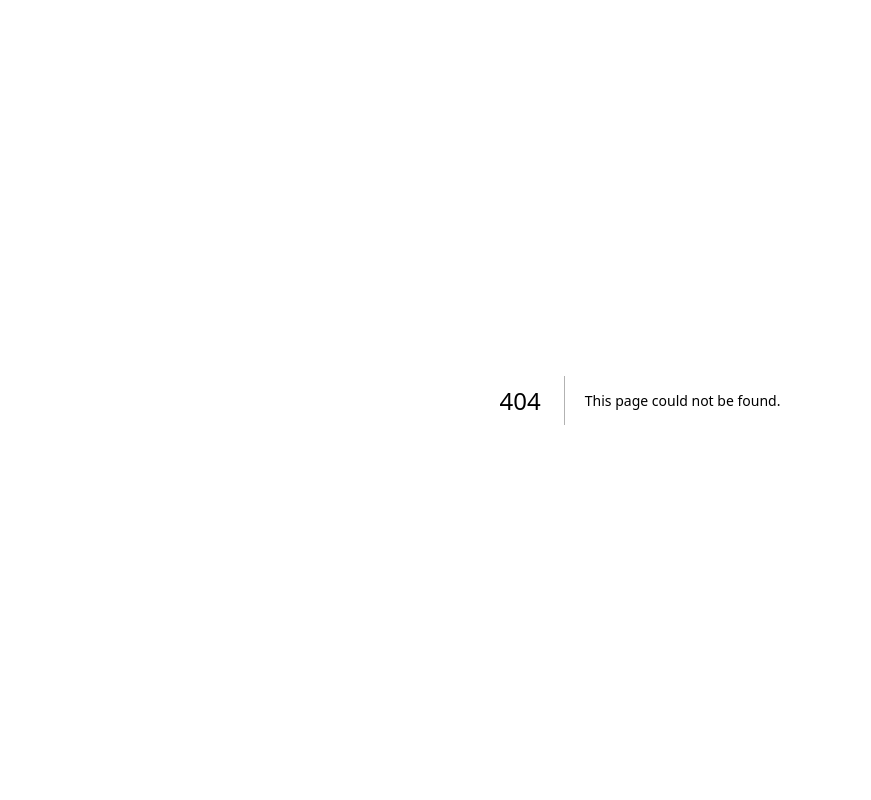
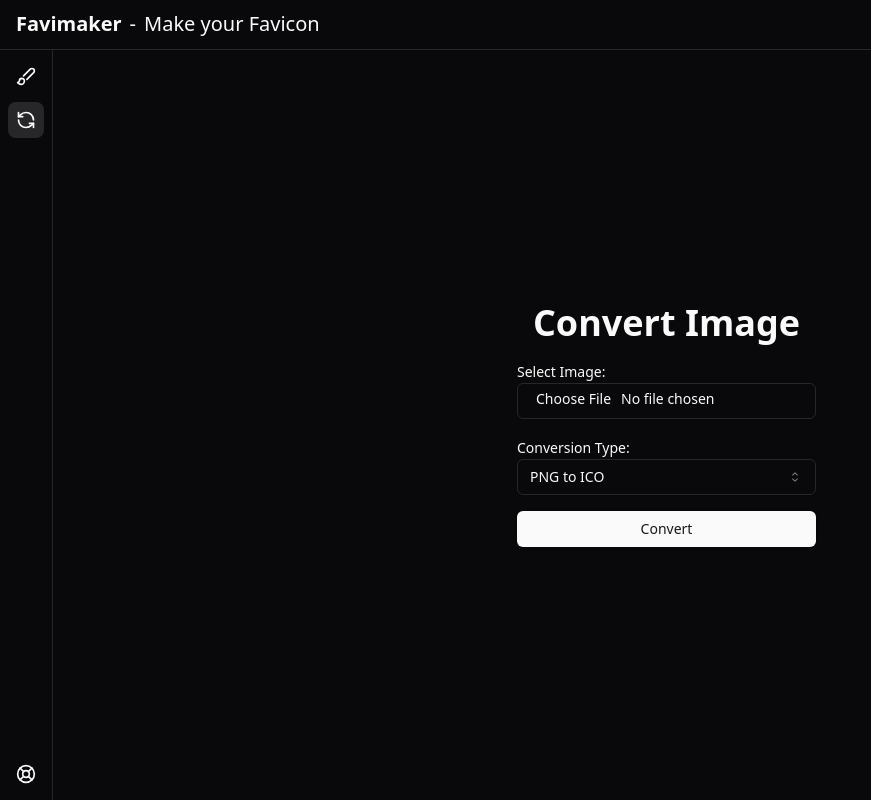
Before and after one commit to ellioht/favimaker, a Next.js app: page /convert in a window 1280 px wide. Before the commit this address had no page. Shown: the whole page, without its empty margins (0-871 px from the left). Built offline with nearby package versions, Linux system fonts and the light colour scheme.

Commit message:
convert ico png

```diff
--- a/package.json
+++ b/package.json
@@ -21,12 +21,15 @@
     "class-variance-authority": "^0.7.0",
     "clsx": "^2.1.1",
     "cmdk": "^1.0.0",
+    "icojs": "^0.19.4",
     "lucide-react": "^0.439.0",
     "next": "^14.2.15",
     "next-themes": "^0.3.0",
+    "png-to-ico": "^2.1.8",
     "react": "^18",
     "react-colorful": "^5.6.1",
     "react-dom": "^18",
+    "sharp": "^0.33.5",
     "tailwind-merge": "^2.5.2",
     "tailwindcss-animate": "^1.0.7",
     "vaul": "^0.9.3"
--- /dev/null
+++ b/src/app/api/convert/route.ts
@@ -0,0 +1,72 @@
+import { NextResponse } from "next/server";
+import sharp from "sharp";
+import pngToIco from "png-to-ico";
+import ico from "icojs";
+
+export const runtime = "nodejs";
+
+export async function POST(request: Request): Promise<NextResponse> {
+  try {
+    const formData = await request.formData();
+    const file = formData.get("file");
+    const conversionType = formData.get("conversionType");
+
+    if (!file || !conversionType) {
+      return new NextResponse("Missing file or conversion type", { status: 400 });
+    }
+
+    if (!(file instanceof File)) {
+      throw new Error("Invalid file type");
+    }
+
+    const arrayBuffer = await file.arrayBuffer();
+    const buffer = Buffer.from(arrayBuffer);
+
+    let convertedBuffer;
+
+    if (conversionType === "png-to-ico") {
+      const sizes = [16, 24, 32, 48, 64, 128, 256];
+      const resizedBuffers = await Promise.all(
+        sizes.map((size) => sharp(buffer).resize(size, size).png().toBuffer())
+      );
+
+      convertedBuffer = await pngToIco(resizedBuffers);
+
+      return new NextResponse(convertedBuffer, {
+        status: 200,
+        headers: {
+          "Content-Type": "image/x-icon",
+          "Content-Disposition": 'attachment; filename="converted.ico"',
+        },
+      });
+    } else if (conversionType === "ico-to-png") {
+      const images = await ico.parseICO(buffer);
+
+      if (images.length === 0) {
+        return new NextResponse("No images found in ICO file", { status: 400 });
+      }
+
+      let largestImage = images[0];
+      for (const image of images) {
+        if (image.width > largestImage.width) {
+          largestImage = image;
+        }
+      }
+
+      convertedBuffer = Buffer.from(largestImage.buffer);
+
+      return new NextResponse(convertedBuffer, {
+        status: 200,
+        headers: {
+          "Content-Type": "image/png",
+          "Content-Disposition": 'attachment; filename="converted.png"',
+        },
+      });
+    } else {
+      return new NextResponse("Invalid conversion type", { status: 400 });
+    }
+  } catch (error) {
+    console.error("Conversion Error:", error);
+    return new NextResponse("Error processing the image", { status: 500 });
+  }
+}
--- /dev/null
+++ b/src/app/convert/page.tsx
@@ -0,0 +1,106 @@
+"use client";
+
+import Nav from "@/components/nav";
+import Sidebar from "@/components/sidebar";
+import { Button } from "@/components/ui/button";
+import { Input } from "@/components/ui/input";
+import { Label } from "@/components/ui/label";
+import {
+  Select,
+  SelectContent,
+  SelectGroup,
+  SelectItem,
+  SelectLabel,
+  SelectTrigger,
+  SelectValue,
+} from "@/components/ui/select";
+import { useState } from "react";
+
+export default function Home() {
+  const [conversionType, setConversionType] = useState<string>("png-to-ico");
+  const [isConverting, setIsConverting] = useState<boolean>(false);
+  const [file, setFile] = useState<File | null>(null);
+
+  const handleChangeImage = (e: React.ChangeEvent<HTMLInputElement>) => {
+    if (!e.target.files) {
+      alert("Please upload a file.");
+      return;
+    }
+    setFile(e.target.files[0]);
+  };
+
+  const handleSubmit = async (e: React.FormEvent<HTMLFormElement>) => {
+    e.preventDefault();
+
+    if (!file) {
+      alert("Please upload a file.");
+      return;
+    }
+
+    setIsConverting(true);
+
+    const formData = new FormData();
+    formData.append("file", file);
+    formData.append("conversionType", conversionType);
+
+    const response = await fetch("/api/convert", {
+      method: "POST",
+      body: formData,
+    });
+
+    setIsConverting(false);
+
+    if (response.ok) {
+      const blob = await response.blob();
+      const url = window.URL.createObjectURL(blob);
+      const link = document.createElement("a");
+      link.href = url;
+      link.download = conversionType === "png-to-ico" ? "converted.ico" : "converted.png";
+      document.body.appendChild(link);
+      link.click();
+      document.body.removeChild(link);
+      window.URL.revokeObjectURL(url);
+    } else {
+      const errorText = await response.text();
+      alert(`Conversion failed: ${errorText}`);
+    }
+  };
+
+  return (
+    <div className="h-screen w-full flex flex-col overflow-auto">
+      <Nav />
+      <div className="h-full w-full flex overflow-auto">
+        <Sidebar />
+        <div className="w-full flex items-center justify-center">
+          <div className="container flex flex-col gap-4 items-center justify-center">
+            <h1 className="text-4xl font-bold">Convert Image</h1>
+            <form onSubmit={handleSubmit} className="flex flex-col gap-4">
+              <div>
+                <Label htmlFor="img-input">Select Image: </Label>
+                <Input id="img-input" type="file" accept=".png,.ico" onChange={handleChangeImage} />
+              </div>
+              <div>
+                <Label>Conversion Type: </Label>
+                <Select value={conversionType} onValueChange={(v) => setConversionType(v)}>
+                  <SelectTrigger>
+                    <SelectValue placeholder="Choose Type" className="truncate" />
+                  </SelectTrigger>
+                  <SelectContent>
+                    <SelectGroup>
+                      <SelectLabel>Type</SelectLabel>
+                      <SelectItem value="png-to-ico">PNG to ICO</SelectItem>
+                      <SelectItem value="ico-to-png">ICO to PNG</SelectItem>
+                    </SelectGroup>
+                  </SelectContent>
+                </Select>
+              </div>
+              <Button type="submit" disabled={isConverting}>
+                {isConverting ? "Converting..." : "Convert"}
+              </Button>
+            </form>
+          </div>
+        </div>
+      </div>
+    </div>
+  );
+}
--- a/src/app/page.tsx
+++ b/src/app/page.tsx
@@ -12,8 +12,8 @@
       <Nav />
       <div className="h-full w-full flex overflow-auto">
         <Sidebar />
-        <div className="flex lg:flex-row flex-col-reverse gap-1 w-full lg:h-full h-auto">
-          <ScrollArea className="lg:w-1/6 w-full h-full lg:pt-4 pt-0 pl-4 pr-4 lg:pr-3">
+        <div className="flex xl:flex-row flex-col-reverse gap-1 w-full xl:h-full h-auto">
+          <ScrollArea className="xl:w-[300px] w-full h-full pt-4 pl-4 pr-4 xl:pr-3">
             <ScrollBar orientation="vertical" />
             <div className="flex flex-col gap-4 pb-4">
               <IconControls />
@@ -21,7 +21,7 @@
               <BackgroundControls />
             </div>
           </ScrollArea>
-          <div className="pl-4 lg:pl-0 pr-4 pt-4 pb-0 lg:pb-4 w-full">
+          <div className="pl-4 xl:pl-0 pr-4 pt-4 pb-0 xl:pb-4 w-full">
             <Preview />
           </div>
         </div>
--- a/src/components/nav.tsx
+++ b/src/components/nav.tsx
@@ -4,9 +4,11 @@
 import { Download } from "lucide-react";
 import { Button } from "./ui/button";
 import { useFaviContext } from "./favi-provider";
+import { usePathname } from "next/navigation";
 
 const Nav = () => {
   const { canvasRef } = useFaviContext();
+  const pathname = usePathname();
 
   const saveImageToLocal = () => {
     if (!canvasRef.current) {
@@ -57,6 +59,7 @@
         <span className="hidden sm:block font-light">-</span>
         <span className="hidden sm:block font-light">Make your Favicon</span>
       </h1>
+      {pathname === "/" && (
         <div className="flex gap-2 ml-auto">
           <Button
             variant="outline"
@@ -77,6 +80,7 @@
             <span className="hidden sm:block">Download </span>PNG
           </Button>
         </div>
+      )}
     </header>
   );
 };
--- a/src/components/sidebar.tsx
+++ b/src/components/sidebar.tsx
@@ -1,48 +1,67 @@
 "use client";
 
 import React, { useState } from "react";
-import { Button } from "./ui/button";
-import { Brush, LifeBuoy } from "lucide-react";
+import { Button, buttonVariants } from "./ui/button";
+import { Brush, LifeBuoy, RefreshCcw } from "lucide-react";
 import { Tooltip, TooltipContent, TooltipTrigger } from "./ui/tooltip";
 import InfoDialog from "./info-dialog";
+import Link from "next/link";
+import { cn } from "@/lib/utils";
+import { usePathname } from "next/navigation";
 
 const Sidebar = () => {
   const [openInfoDialog, setOpenInfoDialog] = useState(false);
+  const pathname = usePathname();
   return (
     <>
       <aside className="lg:flex h-full flex-col border-r justify-between hidden">
-        <nav className="grid gap-1 p-2">
+        <nav className="grid gap-2 p-2">
+          <Tooltip>
+            <TooltipTrigger asChild>
+              <Link href="/" aria-label="Playground">
+                <div
+                  className={cn(
+                    buttonVariants({ variant: "ghost", size: "icon" }),
+                    `rounded-lg ${pathname === "/" ? "bg-muted" : ""}`
+                  )}
+                >
+                  <Brush className="size-5" />
+                </div>
+              </Link>
+            </TooltipTrigger>
+            <TooltipContent side="right" sideOffset={5}>
+              Design
+            </TooltipContent>
+          </Tooltip>
+          <Tooltip>
+            <TooltipTrigger asChild>
+              <Link href="/convert" aria-label="Playground">
+                <div
+                  className={cn(
+                    buttonVariants({ variant: "ghost", size: "icon" }),
+                    `rounded-lg ${pathname === "/convert" ? "bg-muted" : ""}`
+                  )}
+                >
+                  <RefreshCcw className="size-5" />
+                </div>
+              </Link>
+            </TooltipTrigger>
+            <TooltipContent side="right" sideOffset={5}>
+              Convert
+            </TooltipContent>
+          </Tooltip>
+        </nav>
+
+        <nav className="flex flex-col gap-1 p-2">
           <Tooltip>
             <TooltipTrigger asChild>
               <Button
                 variant="ghost"
                 size="icon"
-                className="rounded-lg bg-muted"
-                aria-label="Playground"
+                className="mt-auto rounded-lg"
+                aria-label="Help"
+                onClick={() => setOpenInfoDialog(true)}
               >
-                <Brush className="size-5" />
-              </Button>
-            </TooltipTrigger>
-            <TooltipContent side="right" sideOffset={5}>
-              Design
-            </TooltipContent>
-          </Tooltip>
-          {/* <Tooltip>
-          <TooltipTrigger asChild>
-            <Button variant="ghost" size="icon" className="rounded-lg" aria-label="Models">
-              <RefreshCcw className="size-5" />
-            </Button>
-          </TooltipTrigger>
-          <TooltipContent side="right" sideOffset={5}>
-            Convert
-          </TooltipContent>
-        </Tooltip> */}
-        </nav>
-
-        <nav className="flex flex-col gap-1 p-2">
-          <Tooltip>
-            <TooltipTrigger asChild>
-              <Button variant="ghost" size="icon" className="mt-auto rounded-lg" aria-label="Help" onClick={() => setOpenInfoDialog(true)}>
                 <LifeBuoy className="size-5" />
               </Button>
             </TooltipTrigger>
--- a/src/components/text-controls.tsx
+++ b/src/components/text-controls.tsx
@@ -40,10 +40,11 @@
         <Input id="icon" value={textValue} onChange={(e) => setTextValue(e.target.value)} />
       </div>
       <div className="grid gap-3">
-        <Label htmlFor="icon">Font</Label>
+        <Label htmlFor="font">Font</Label>
+        <div id="font" className="w-full truncate">
           <Select onValueChange={(v) => setTextFont(v)}>
             <SelectTrigger>
-            <SelectValue placeholder="Choose Font" />
+              <SelectValue placeholder="Choose Font" className="truncate" />
             </SelectTrigger>
             <SelectContent>
               <SelectGroup>
@@ -64,6 +65,7 @@
               </SelectGroup>
             </SelectContent>
           </Select>
+        </div>
       </div>
       <div className="grid gap-3">
         <Label htmlFor="text-color">Text Color</Label>
```
Also changed, not shown: 1 other file (tests, documents, lock files or other folders). Lines whose indentation alone changed are shown as unchanged.
